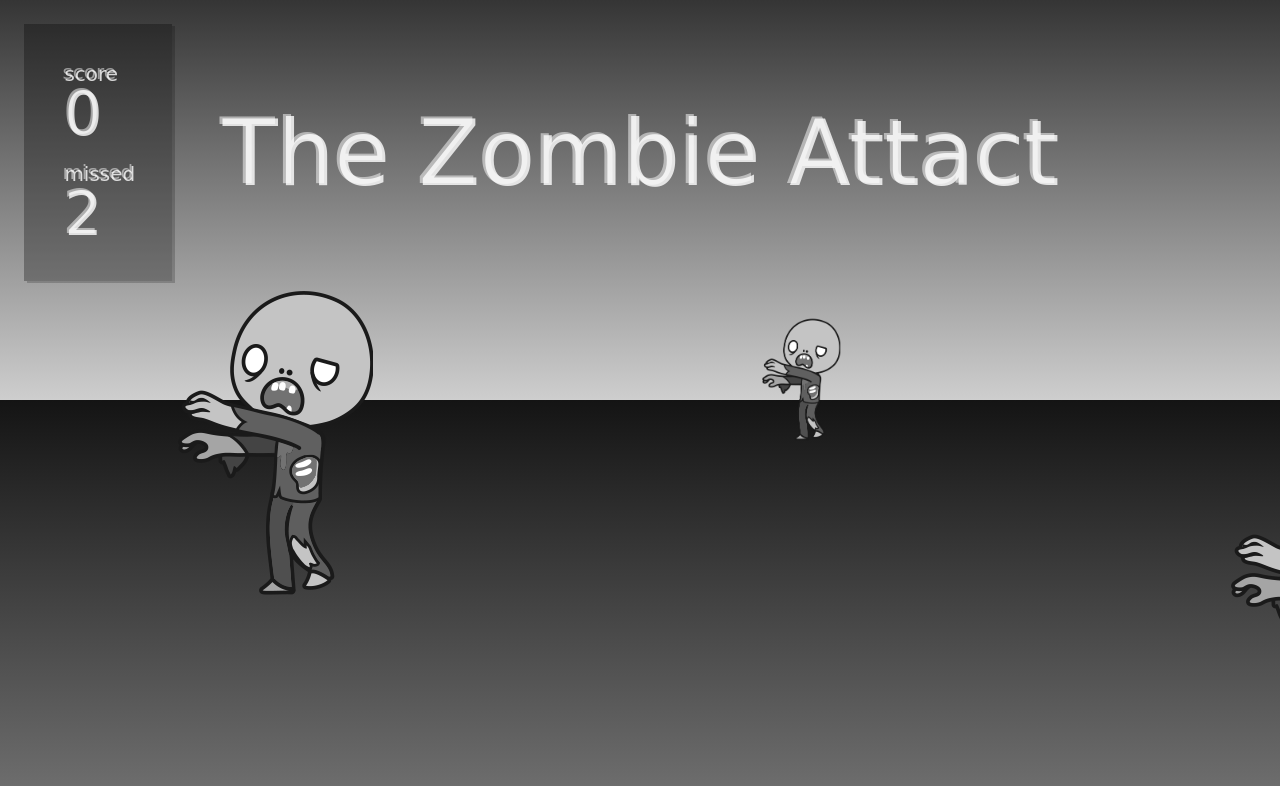
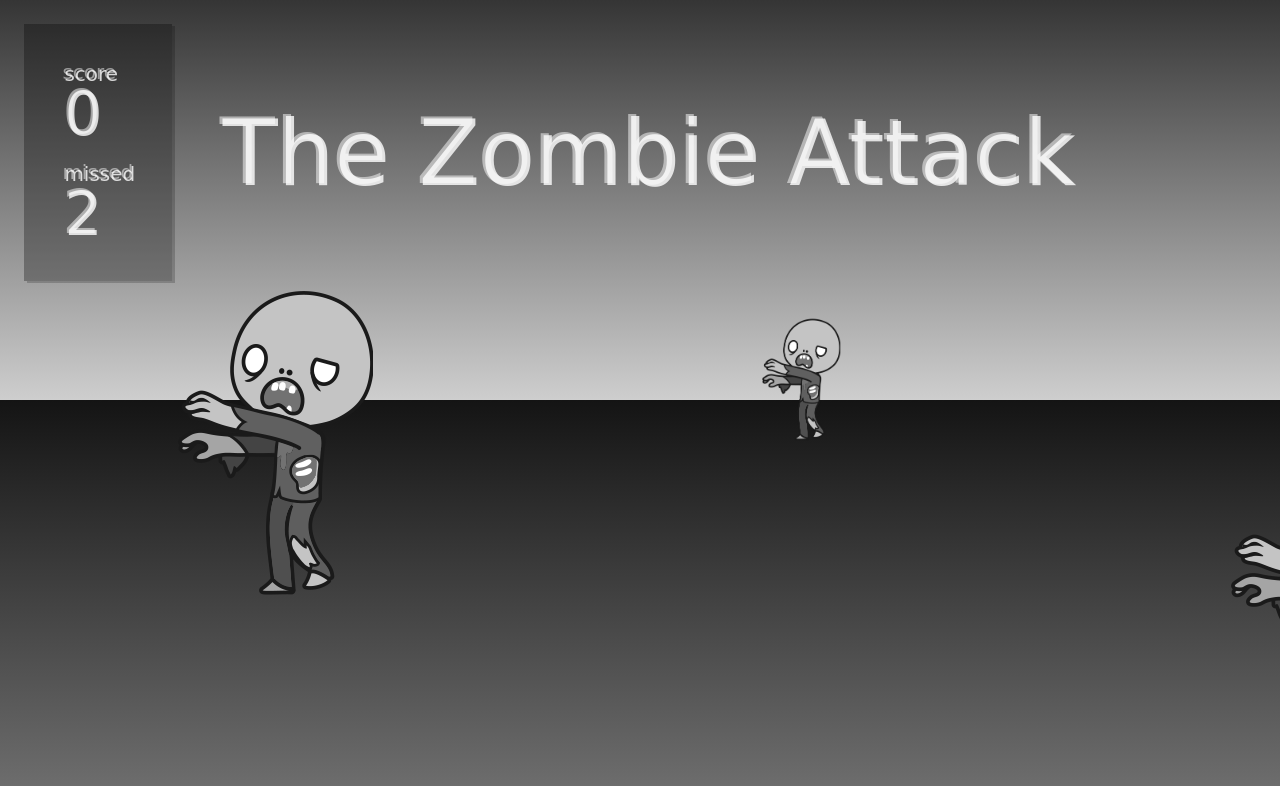
Before and after one commit to dyminki/ZombieAttackGame, a website: page index.html in a window 1280 px wide. Drawn offline with Linux system fonts and the light colour scheme; a web font is replaced by a local one.

Commit message:
added readme.md

```diff
--- a/index.html
+++ b/index.html
@@ -17,7 +17,7 @@
                     missed<br>
                     <span class="missed">0</span>
                 </div>
-                <div class="title">The Zombie Attact</div>
+                <div class="title">The Zombie Attack</div>
         </div>
     </div>
     <script src="./js/app.js"></script>
```
Also changed, not shown: README.md (added), readmeImg.png (added).
